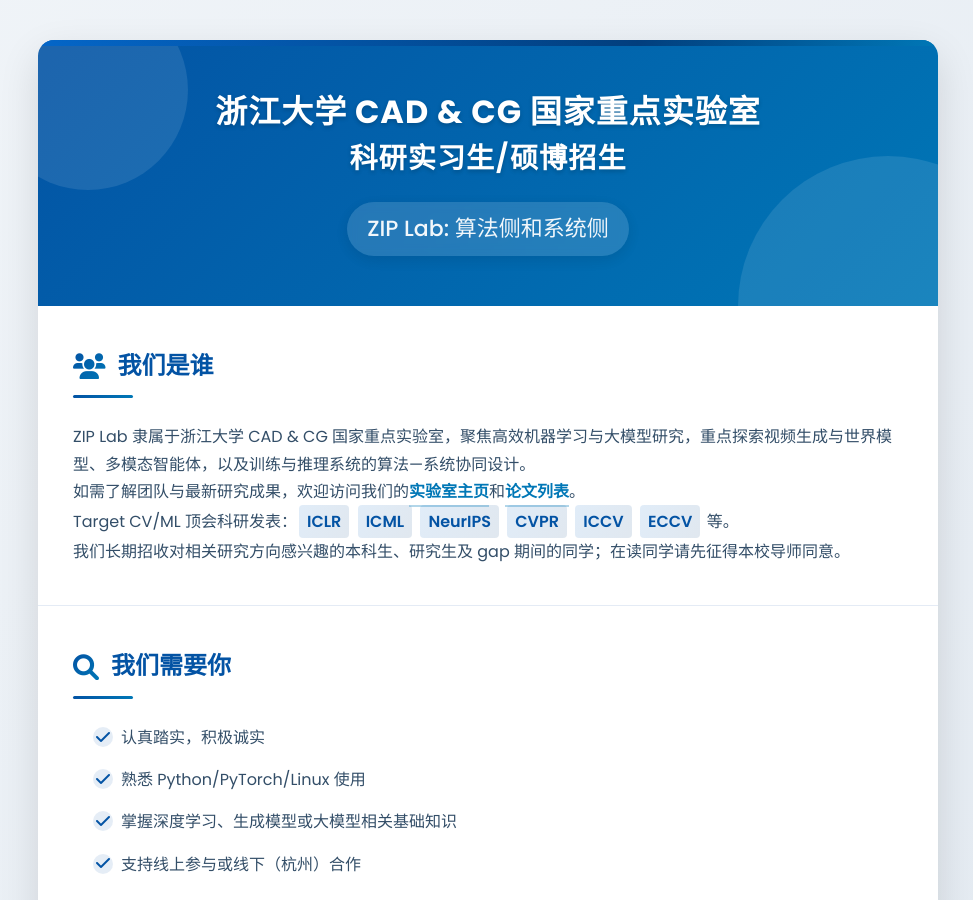
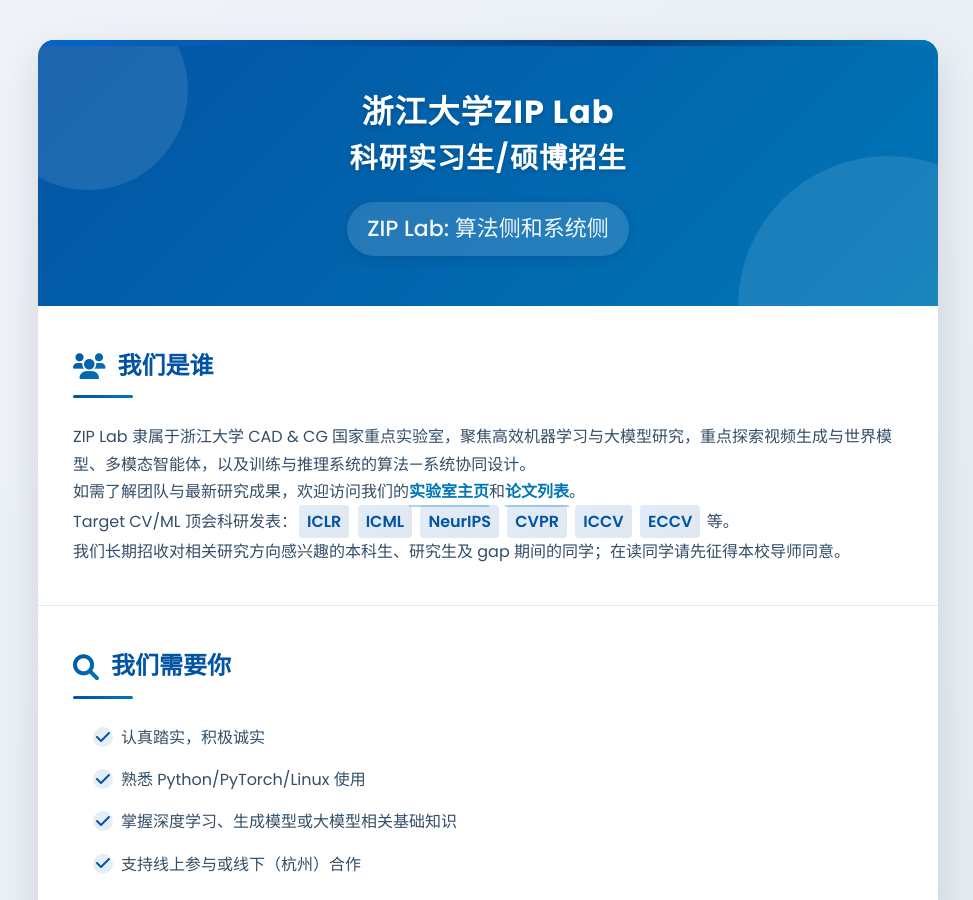
Before and after one commit to ziplab/ziplab.github.io, a Jekyll site: the page uploads/zip-lab-poster-full.html, which Jekyll copies as it is, in a window 1280 px wide and 900 px high. Shown: the whole window, without its empty margins (152-1125 px from the left). Built offline with Jekyll 4.4.1, drawn with Linux system fonts in a browser that asks for light colours.

Commit message:
Update zip-lab-poster-full.html

```diff
--- a/uploads/zip-lab-poster-full.html
+++ b/uploads/zip-lab-poster-full.html
@@ -594,7 +594,7 @@
     <div class="container">
         <div class="header">
             <h1>
-                <span>浙江大学 CAD &amp; CG 国家重点实验室</span>
+                <span>浙江大学ZIP Lab</span>
                 <span class="recruitment-title">科研实习生/硕博招生</span>
             </h1>
             <h2>ZIP Lab: 算法侧和系统侧</h2>
```
